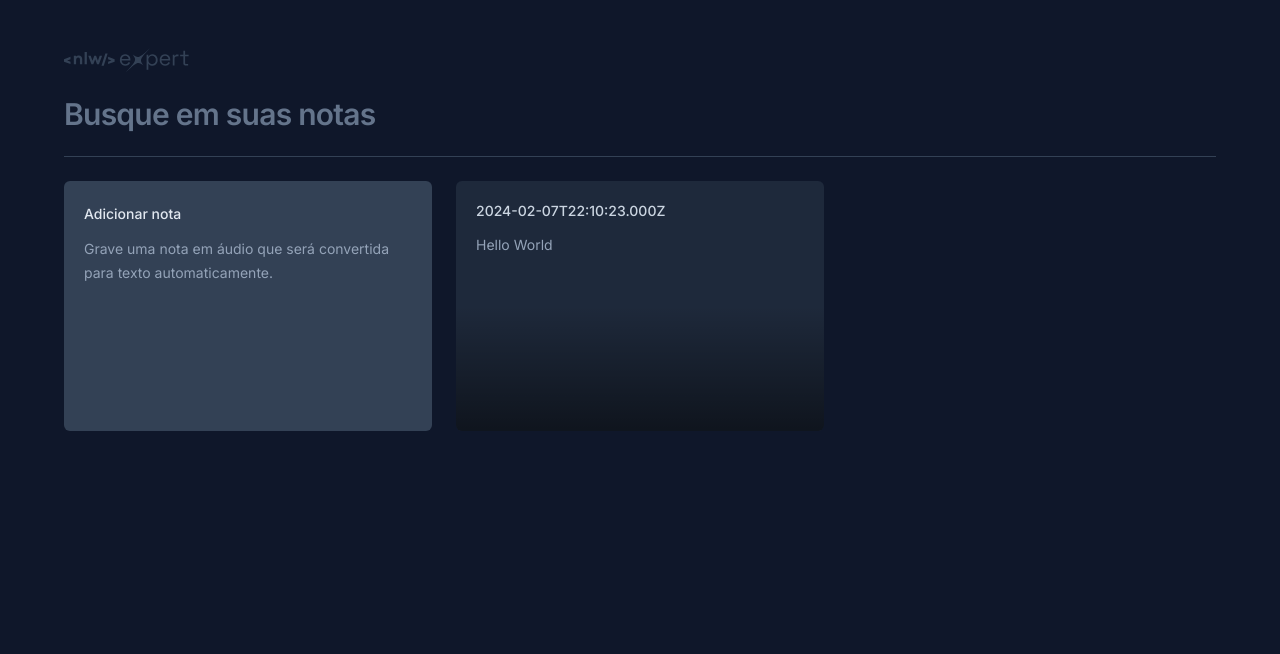
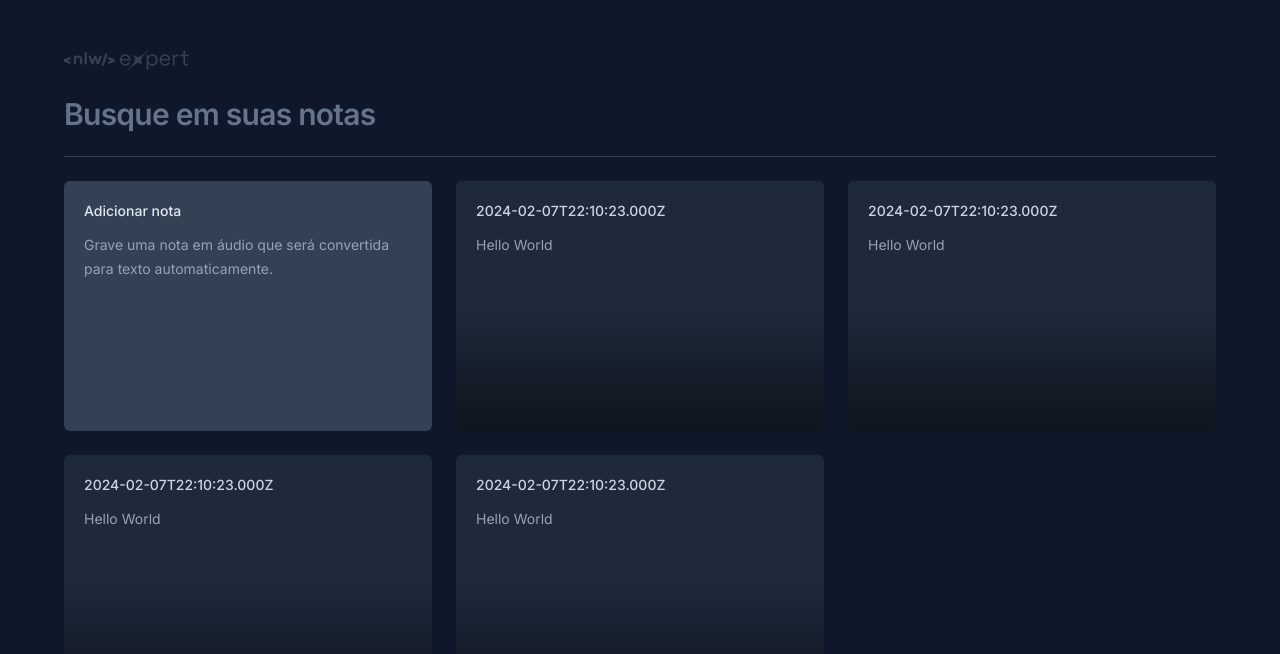
Before and after one commit to coutbiaafnts/nlw-experts-notes, a React (Vite) app: page / in a window 1280 px wide. Shown: the top 654 px of the page. Built offline with nearby package versions, Linux system fonts and the light colour scheme.

Commit message:
feat: add modal to new note card

```diff
--- a/src/app.tsx
+++ b/src/app.tsx
@@ -25,6 +25,9 @@
       <div className="grid grid-cols-3 gap-6 auto-rows-[250px]">
         <NewNoteCard/>
         <NoteCard note={note}/>
+        <NoteCard note={note}/>
+        <NoteCard note={note}/>
+        <NoteCard note={note}/>
       </div>
     </div>
   );
--- a/src/components/new-note-card.tsx
+++ b/src/components/new-note-card.tsx
@@ -1,10 +1,40 @@
+import * as Dialog from "@radix-ui/react-dialog"
+import { X } from "lucide-react";
+
 export function NewNoteCard() {
   return (
-    <div className="rounded-md bg-slate-700 p-5 space-y-3 overflow-hidden relative">
-      <span className="text-sm font-medium text-slate-200">Adicionar nota</span>
-      <p className="text-sm leading-6 text-slate-400">
-        Grave uma nota em áudio que será convertida para texto automaticamente.
-      </p>
-    </div>
+    <Dialog.Root>
+      <Dialog.Trigger className="rounded-md text-left flex flex-col bg-slate-700 p-5 gap-3 overflow-hidden relative outline-none hover:ring-2 hover:ring-slate-600 focus-visible:ring-2 focus-visible:ring-lime-400">
+        <span className="text-sm font-medium text-slate-200">Adicionar nota</span>
+        <p className="text-sm leading-6 text-slate-400">
+          Grave uma nota em áudio que será convertida para texto automaticamente.
+        </p>
+      </Dialog.Trigger>
+
+      <Dialog.Portal>
+        <Dialog.Overlay className="inset-0 fixed bg-black/50"/>
+        <Dialog.Content className="fixed overflow-hidden left-1/2 top-1/2 -translate-x-1/2 -translate-y-1/2 max-w-[640px] w-full h-[60vh] bg-slate-700 rounded-md flex flex-col outline-none">
+        <Dialog.Close className="absolute right-0 top-0 bg-slate-800 p-1.5 text-slate-400 hover:text-slate-100">
+          <X className="size-5"/>
+        </Dialog.Close>
+          <div className="flex flex-1 flex-col ga-3 p-5">
+            <span className="text-sm font-medium text-slate-300">
+              Adicionar nota
+            </span>
+
+            <p className="text-sm leading-6 text-slate-400">
+              Comece <button className="font-medium text-lime-400 hover:underline">gravando uma nota</button> em áudio ou se preferir <button className="font-medium text-lime-400 hover:underline">utilize apenas texto</button>.
+            </p>
+          </div>
+
+          <button
+            type="button"
+            className="w-full bg-lime-400 py-4 text-center text-sm text-lime-950 outline-none font-medium hover:bg-lime-500"
+          >
+            Salvar nota
+          </button>
+        </Dialog.Content>
+      </Dialog.Portal>
+    </Dialog.Root>
   );
 }
```
